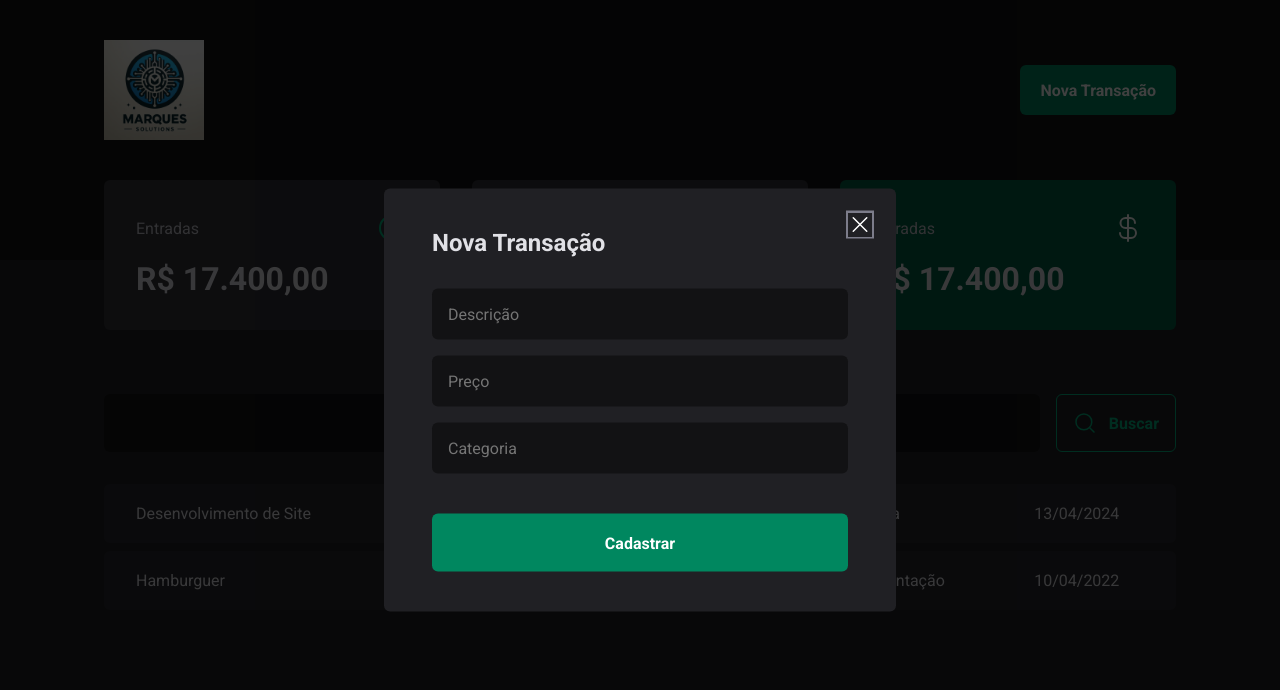
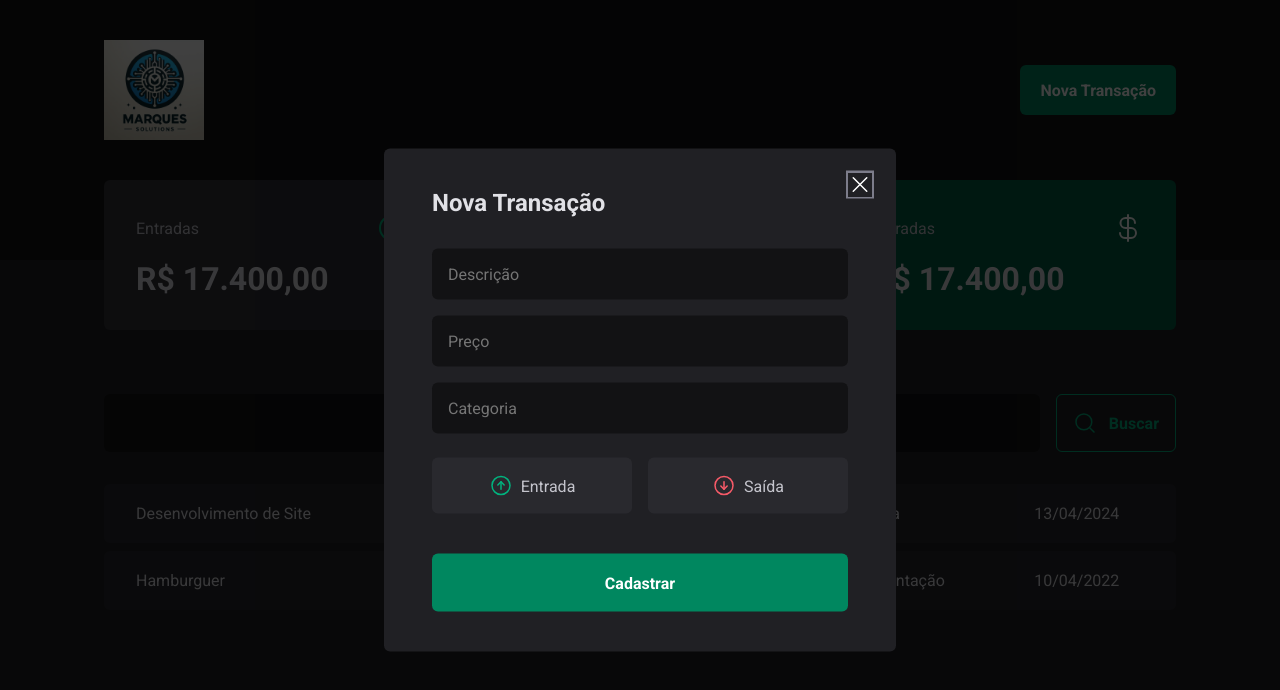
Before and after one commit to PedroMarquesN/control-money, a React (Vite) app: page / in a window 1280 px wide. Both pictures are taken after a click on the button "Nova Transação". Shown: the top 690 px of the page. Built offline with nearby package versions, Linux system fonts and the light colour scheme; the HTML template or start-up script is replaced by a standard one.

Commit message:
Feat: finish modal css

```diff
--- a/package.json
+++ b/package.json
@@ -11,6 +11,7 @@
   },
   "dependencies": {
     "@radix-ui/react-dialog": "^1.0.5",
+    "@radix-ui/react-radio-group": "^1.1.3",
     "phosphor-react": "^1.4.1",
     "react": "^18.2.0",
     "react-dom": "^18.2.0",
--- a/src/components/NewTransactionModal/index.tsx
+++ b/src/components/NewTransactionModal/index.tsx
@@ -1,6 +1,6 @@
 import * as Dialog from "@radix-ui/react-dialog";
-import {CloseButton, Content, Overlay} from "./styles.ts";
-import {X} from "phosphor-react";
+import {CloseButton, Content, Overlay, TransactionType, TransactionTypeButton} from "./styles.ts";
+import {ArrowCircleDown, ArrowCircleUp, X} from "phosphor-react";
 
 export function NewTransactionModal() {
     return(
@@ -15,6 +15,17 @@
                     <input type="text" placeholder="Descrição"/>
                     <input type="number" placeholder="Preço"/>
                     <input type="text" placeholder="Categoria"/>
+                    <TransactionType>
+                        <TransactionTypeButton value='income' variant='income'>
+                            <ArrowCircleUp size={24}/>
+                            Entrada
+                        </TransactionTypeButton>
+                        <TransactionTypeButton value='outcome' variant='outcome'>
+                            <ArrowCircleDown size={24}/>
+                            Saída
+                        </TransactionTypeButton>
+                    </TransactionType>
+
                     <button type='submit'>Cadastrar</button>
                 </form>
 
--- a/src/components/NewTransactionModal/styles.ts
+++ b/src/components/NewTransactionModal/styles.ts
@@ -1,5 +1,6 @@
 import styled from "styled-components";
 import * as Dialog from "@radix-ui/react-dialog";
+import * as RadioGroup from '@radix-ui/react-radio-group';
 
 export const Overlay = styled(Dialog.Overlay)`
     position: fixed;
@@ -73,3 +74,45 @@
     cursor: pointer;
 
 `
+
+
+export const TransactionType = styled(RadioGroup.Root)`
+    display: grid;
+    grid-template-columns: repeat(2,1fr);
+    gap: 1rem;
+    margin-top: 0.5rem;
+`
+interface TransactionTypeButtonProps {
+    variant: 'income' | 'outcome'
+}
+export const TransactionTypeButton = styled(RadioGroup.Item)<TransactionTypeButtonProps>`
+    background: ${props => props.theme['gray-700']};
+    padding: 1rem;
+    display: flex;
+    align-items: center;
+    justify-content: center;
+    gap: 0.5rem;
+    border-radius: 6px;
+    cursor: pointer;
+    border: 0;
+    color: ${props=> props.theme['gray-300']};
+
+    svg {
+        color: ${props => props.variant === 'income' ? props.theme['green-300'] : props.theme['red-300']};
+    }
+
+    &[data-state = 'unchecked']:hover{
+        background: ${props => props.theme['gray-600']};
+    }
+
+
+
+    &[data-state ='checked']{
+        color: ${props => props.theme.white};
+        background: ${props => props.variant === 'income' ? props.theme['green-500'] : props.theme['red-500']};
+
+        svg{
+            color: ${props => props.theme.white};
+        }
+    }
+`
```
Also changed, not shown: 1 other file (tests, documents, lock files or other folders).
